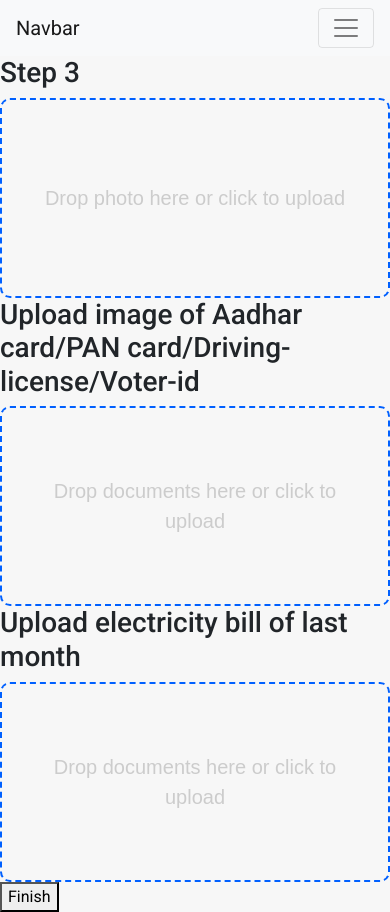
After one commit to Chiraayupm/ekyc, a Django app: page /verifydocs/ in a window 390 px wide. The commit adds this page. Run offline with Django 3.2, Linux system fonts and the light colour scheme; some libraries are stand-ins or nearby versions.

Commit message:
add document upload, phone num page

```diff
--- a/ekyc/main/urls.py
+++ b/ekyc/main/urls.py
@@ -8,4 +8,7 @@ urlpatterns = [
     path('verifyphone/', views.verify_phone, name='verifyphone'),
     path('login/', views.login, name='login'),
     path('register/', views.register, name='verify'),
+    path('verifydocs/', views.verify_docs, name='verifydocs'),
+    path('profile/', views.profile, name='verifyprofile'),
+
 ]
--- a/ekyc/main/views.py
+++ b/ekyc/main/views.py
@@ -82,3 +82,15 @@ def verify_phone(request):
         return redirect('/')
     else:
         return render(request, 'verify.html')
+
+def verify_docs(request):
+    if request.method == 'POST':
+        print(request)
+        print(request.FILES)
+        return render(request, 'profile.html')
+    else:
+        return render(request, 'documents.html')
+
+
+def profile(request):
+    return render(request, 'profile.html')
--- a/ekyc/static/css/base.css
+++ b/ekyc/static/css/base.css
@@ -1,4 +1,115 @@
 body{
     font-family: 'Poppins', sans-serif;
     font-family: 'Roboto', sans-serif;
+    background-color: #f7f7f7;
 }
+
+.stepwizard-step p {
+    margin-top: 10px;
+}
+
+.stepwizard-row {
+    display: table-row;
+}
+
+.stepwizard {
+    display: table;
+    width: 100%;
+    position: relative;
+    /* cursor: not-allowed; */
+
+}
+
+.stepwizard-step button[disabled] {
+    opacity: 1 !important;
+    filter: alpha(opacity=100) !important;
+}
+
+.stepwizard-row:before {
+    top: 14px;
+    bottom: 0;
+    position: absolute;
+    content: " ";
+    width: 100%;
+    height: 1px;
+    background-color: #ccc;
+    z-index: 0;
+
+}
+
+.stepwizard-step {
+    display: table-cell;
+    text-align: center;
+    position: relative;
+}
+
+.btn-circle {
+  width: 30px;
+  height: 30px;
+  text-align: center;
+  padding: 6px 0;
+  font-size: 12px;
+  line-height: 1.428571429;
+  border-radius: 15px;
+}
+
+
+/* dropzone CSS starts here */
+.drop-zone{
+    max-width: 400px;
+    height: 200px;
+    padding: 25px;
+    display: flex;
+    align-items: center;
+    justify-content: center;
+
+    /* span text would be centered */
+    text-align: center;
+    font-family: Arial, Helvetica, sans-serif;
+    font-weight: 500;
+    font-size: 20px;
+    cursor: pointer;
+    color: #cccccc;
+    border: 2px dashed #0060ff;
+    border-radius: 10px;
+}
+
+/* change border after file has been uploaded */
+.drop-zone--over{
+    border-style: solid;
+}
+
+/* hide choose file btn */
+.drop-zone__input{
+    display: none;
+}
+
+/* thumbnail */
+.drop-zone__thumb{
+    width: 100%;
+    height: 100%;
+    border-radius: 10px;
+
+    overflow: hidden;
+    background-color: #cccccc;
+    background-size: cover;
+
+    /* allows postion-label to be at bottom */
+    position: relative;
+}
+
+.drop-zone__thumb::after{
+
+    /* display text of attribute data-label */
+    content: attr(data-label);
+    position: absolute;
+    bottom: 0;
+    left: 0;
+    width: 100%;
+    padding: 5px 0;
+    color: white;
+    background-color: rgba(0, 0, 0, 0.75);
+    font-size: 14px;
+    text-align: center;
+
+}
--- a/ekyc/static/js/index.js
+++ b/ekyc/static/js/index.js
@@ -1 +1,71 @@
-console.log("hello");
+document.querySelectorAll(".drop-zone__input").forEach((inputElement) => {
+  const dropZoneElement = inputElement.closest(".drop-zone");
+
+  dropZoneElement.addEventListener("click", (e) => {
+    inputElement.click();
+  });
+
+  inputElement.addEventListener("change", (e) => {
+    if (inputElement.files.length) {
+      updateThumbnail(dropZoneElement, inputElement.files[0]);
+    }
+  });
+
+  dropZoneElement.addEventListener("dragover", (e) => {
+    e.preventDefault();
+    dropZoneElement.classList.add("drop-zone--over");
+  });
+
+  ["dragleave", "dragend"].forEach((type) => {
+    dropZoneElement.addEventListener(type, (e) => {
+      dropZoneElement.classList.remove("drop-zone--over");
+    });
+  });
+
+  dropZoneElement.addEventListener("drop", (e) => {
+    e.preventDefault();
+
+    if (e.dataTransfer.files.length) {
+      inputElement.files = e.dataTransfer.files;
+      updateThumbnail(dropZoneElement, e.dataTransfer.files[0]);
+    }
+
+    dropZoneElement.classList.remove("drop-zone--over");
+  });
+});
+
+/**
+ * Updates the thumbnail on a drop zone element.
+ *
+ * @param {HTMLElement} dropZoneElement
+ * @param {File} file
+ */
+function updateThumbnail(dropZoneElement, file) {
+  let thumbnailElement = dropZoneElement.querySelector(".drop-zone__thumb");
+
+  // First time - remove the prompt
+  if (dropZoneElement.querySelector(".drop-zone__prompt")) {
+    dropZoneElement.querySelector(".drop-zone__prompt").remove();
+  }
+
+  // First time - there is no thumbnail element, so lets create it
+  if (!thumbnailElement) {
+    thumbnailElement = document.createElement("div");
+    thumbnailElement.classList.add("drop-zone__thumb");
+    dropZoneElement.appendChild(thumbnailElement);
+  }
+
+  thumbnailElement.dataset.label = file.name;
+
+  // Show thumbnail for image files
+  if (file.type.startsWith("image/")) {
+    const reader = new FileReader();
+
+    reader.readAsDataURL(file);
+    reader.onload = () => {
+      thumbnailElement.style.backgroundImage = `url('${reader.result}')`;
+    };
+  } else {
+    thumbnailElement.style.backgroundImage = null;
+  }
+}
--- /dev/null
+++ b/ekyc/templates/documents.html
@@ -0,0 +1,49 @@
+<!-- Photo UPLOAD -->
+
+{% extends 'base.html' %}
+{% load static %}
+
+{% block content %}
+<form method="POST" enctype="multipart/form-data" role="form">
+
+    {% csrf_token %}
+    <div class="row setup-content" id="step-3">
+        <!-- <div class="col-xs-12"> -->
+            <div class="col-md-12 justify-content-center align-items-center">
+                <h3> Step 3</h3>
+
+                <div class="drop-zone">
+                <span class="drop-zone__prompt">Drop photo here or click to upload</span>
+                <input type="file" name="picture" class="drop-zone__input" accept="image/*" required>
+                </div>
+            </div>
+        <!-- </div> -->
+    </div>
+
+    <div class="row setup-content" id="step-4">
+        <!-- <div class="col-xs-12"> -->
+            <div class="col-md-12 justify-content-center align-items-center">
+                <h3> Upload image of Aadhar card/PAN card/Driving-license/Voter-id</h3>
+                <div class="drop-zone">
+                    <span class="drop-zone__prompt">Drop documents here or click to upload</span>
+                    <input type="file" name="idproof" class="drop-zone__input" accept="image/*" required>
+                </div>
+            </div>
+        <!-- </div> -->
+    </div>
+
+    <div class="row setup-content" id="step-5">
+        <!-- <div class="col-xs-12"> -->
+            <div class="col-md-12 justify-content-center align-items-center">
+                <h3> Upload electricity bill of last month</h3>
+                <div class="drop-zone">
+                    <span class="drop-zone__prompt">Drop documents here or click to upload</span>
+                    <input type="file" name="addrproof" class="drop-zone__input" accept="image/*" required>
+                </div>
+            </div>
+        <!-- </div> -->
+    </div>
+
+    <button type="submit">Finish</button>
+</form>
+{% endblock content %}
--- a/ekyc/templates/profile.html
+++ b/ekyc/templates/profile.html
@@ -0,0 +1,4 @@
+{% extends 'base.html' %}
+{% load static %}
+
+{% block content %}Hello{% endblock content %}
--- a/ekyc/templates/verify.html
+++ /dev/null
@@ -1,4 +0,0 @@
-{% extends 'base.html' %}
-{% load static %}
-
-hello
```
Also changed, not shown: ekyc/templates/otp.html (added, +19 -0 lines), ekyc/templates/phone.html (added, +20 -0 lines).
